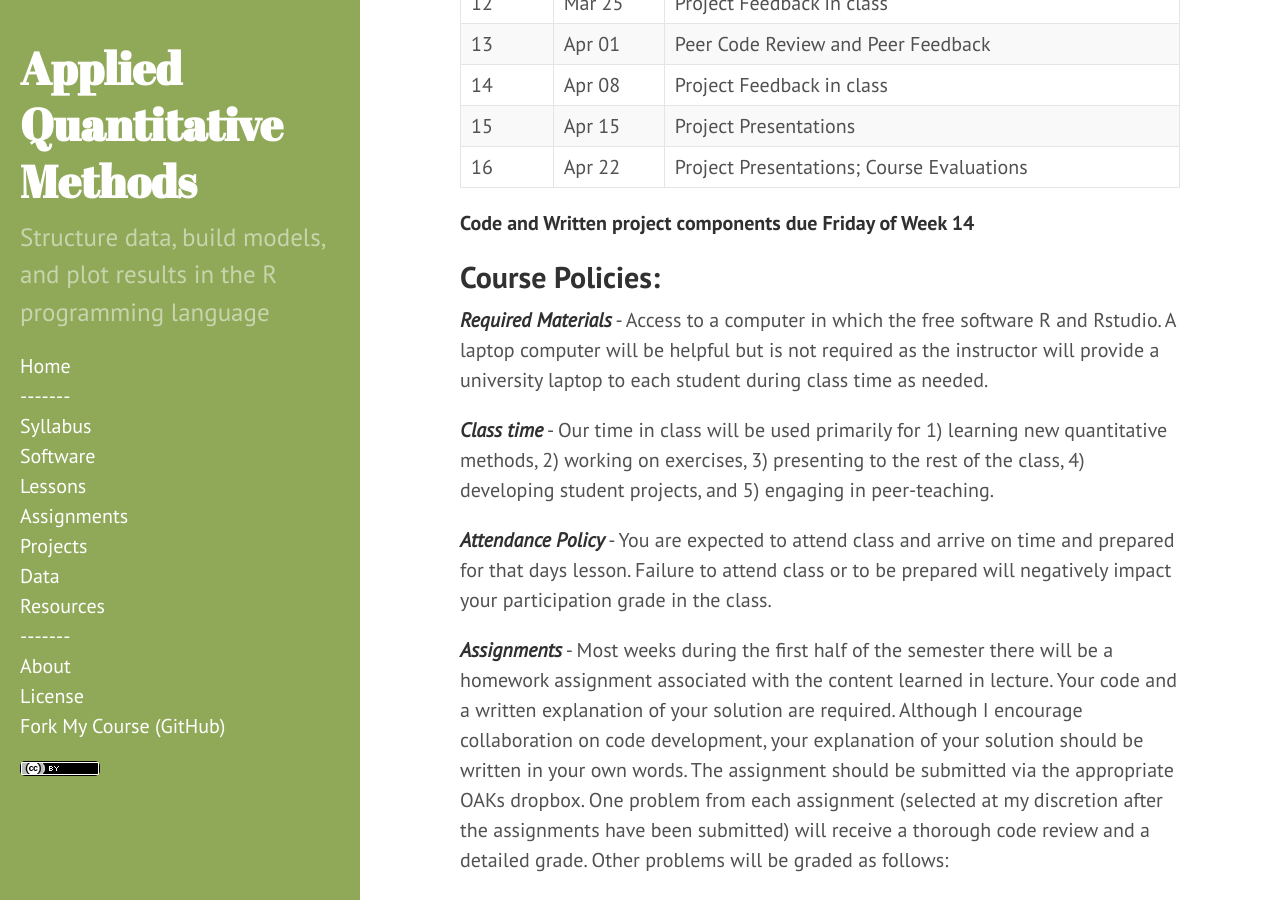
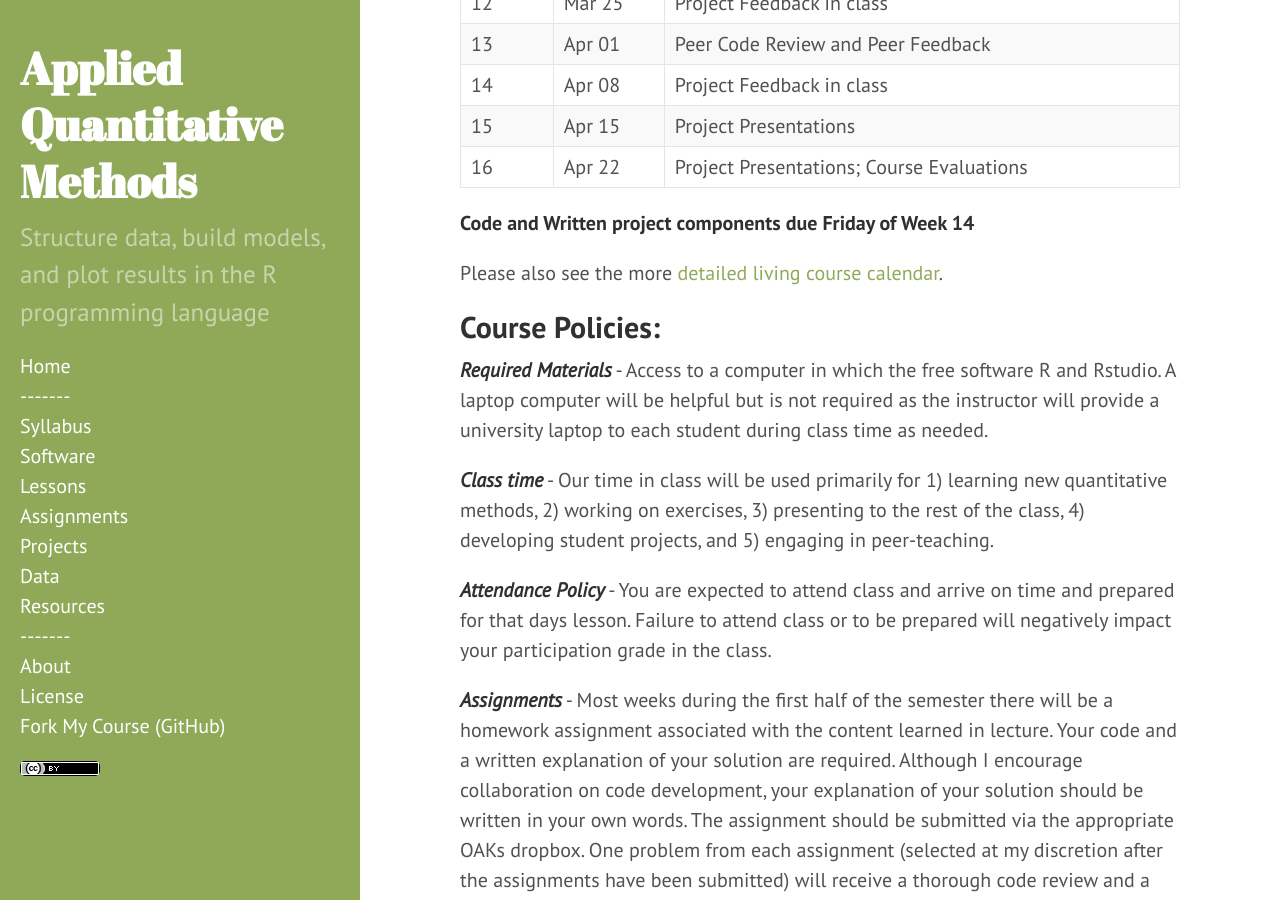
Before and after one commit to dmcglinn/quant_methods, a Jekyll site: the page built from syllabus.md, in a window 1280 px wide and 900 px high, scrolled down 3448 px. Built offline with Jekyll 4.4.1, drawn with Linux system fonts in a browser that asks for light colours.

Commit message:
Add link to course calendar to syllabus

```diff
--- a/syllabus.md
+++ b/syllabus.md
@@ -132,6 +132,8 @@ Course Schedule:
 | 16   | Apr 22 | Project Presentations; Course Evaluations      |
 
 **Code and Written project components due Friday of Week 14**
+
+Please also see the more [detailed living course calendar](https://docs.google.com/spreadsheets/d/1n2hvlN-QcxnPaxFlPx_MzsNOjTWqOIvTKcrU30KVlUo/edit?gid=0#gid=0).
 
 Course Policies:
 ---------------
```
